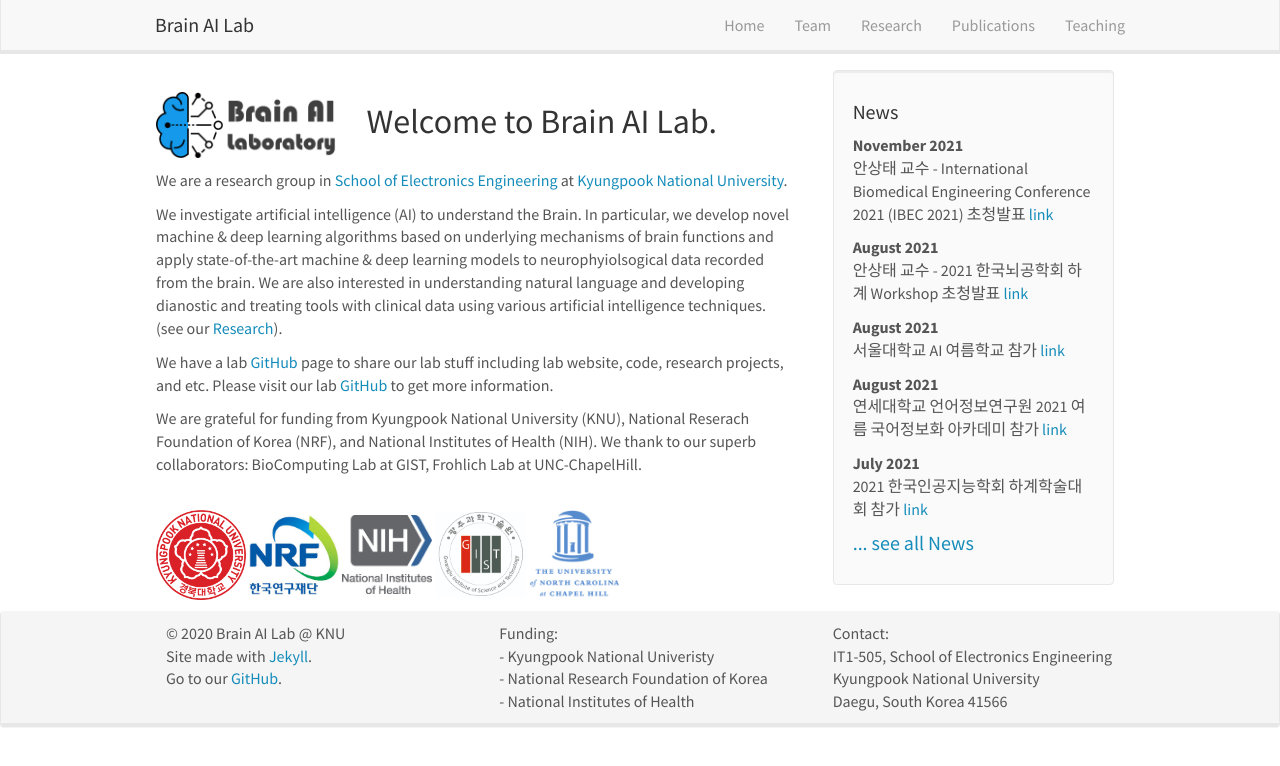
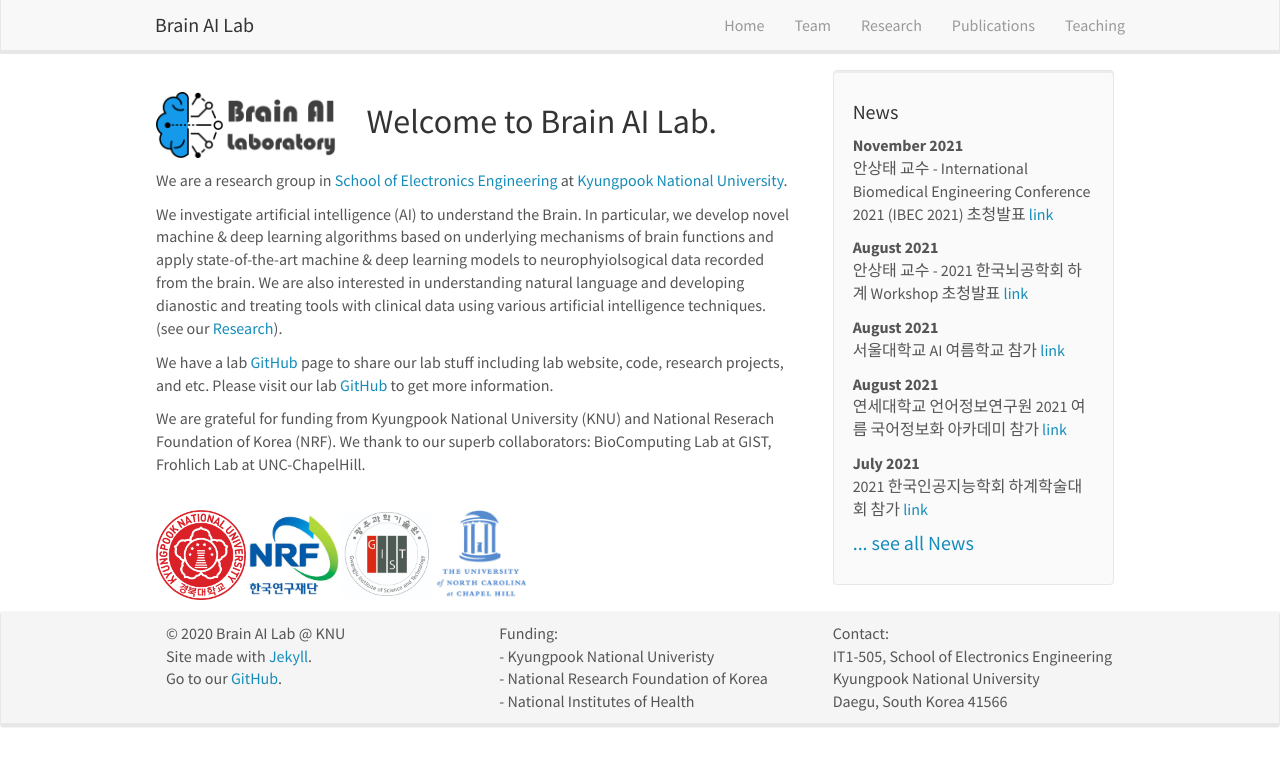
Before and after one commit to KNU-BrainAI/knu-brainai.github.io, a Jekyll site: the page built from _pages/home.md, in a window 1280 px wide. Shown: the top 766 px of the page. Built offline with Jekyll 4.4.1, drawn with Linux system fonts in a browser that asks for light colours; nearby versions of some CDN libraries.

Commit message:
Update home.md

```diff
--- a/_pages/home.md
+++ b/_pages/home.md
@@ -14,14 +14,13 @@ We investigate artificial intelligence (AI) to understand the Brain. In particul
 We have a lab [GitHub](https://github.com/KNU-BrainAI){:target="_blank"} page to share our lab stuff including lab website, code, research projects, and etc.
 Please visit our lab [GitHub](https://github.com/KNU-BrainAI){:target="_blank"} to get more information.
 
-We are grateful for funding from Kyungpook National University (KNU), National Reserach Foundation of Korea (NRF), and National Institutes of Health (NIH).
+We are grateful for funding from Kyungpook National University (KNU) and National Reserach Foundation of Korea (NRF).
 We thank to our superb collaborators: BioComputing Lab at GIST, Frohlich Lab at UNC-ChapelHill.
 <br/>
 <br/>
 <figure class="fourth">
   <img src="{{ site.url }}{{ site.baseurl }}/images/logopic/Logo_KNU.jpg" style="width: 90px">
   <img src="{{ site.url }}{{ site.baseurl }}/images/logopic/Logo_NRF.jpg" style="width: 90px">
-  <img src="{{ site.url }}{{ site.baseurl }}/images/logopic/Logo_NIH.jpg" style="width: 90px">
   <img src="{{ site.url }}{{ site.baseurl }}/images/logopic/Logo_GIST.jpg" style="width: 90px">
   <img src="{{ site.url }}{{ site.baseurl }}/images/logopic/Logo_UNC.jpg" style="width: 90px">
 </figure>
```
